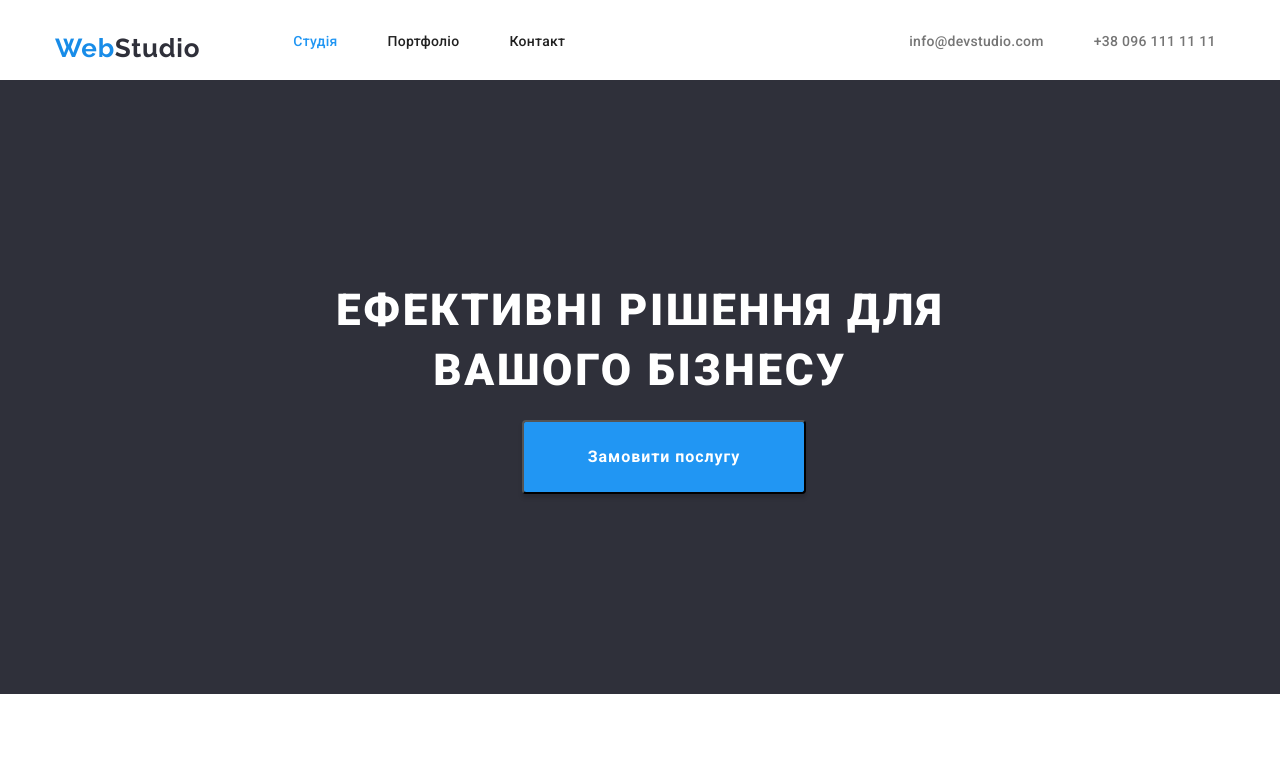
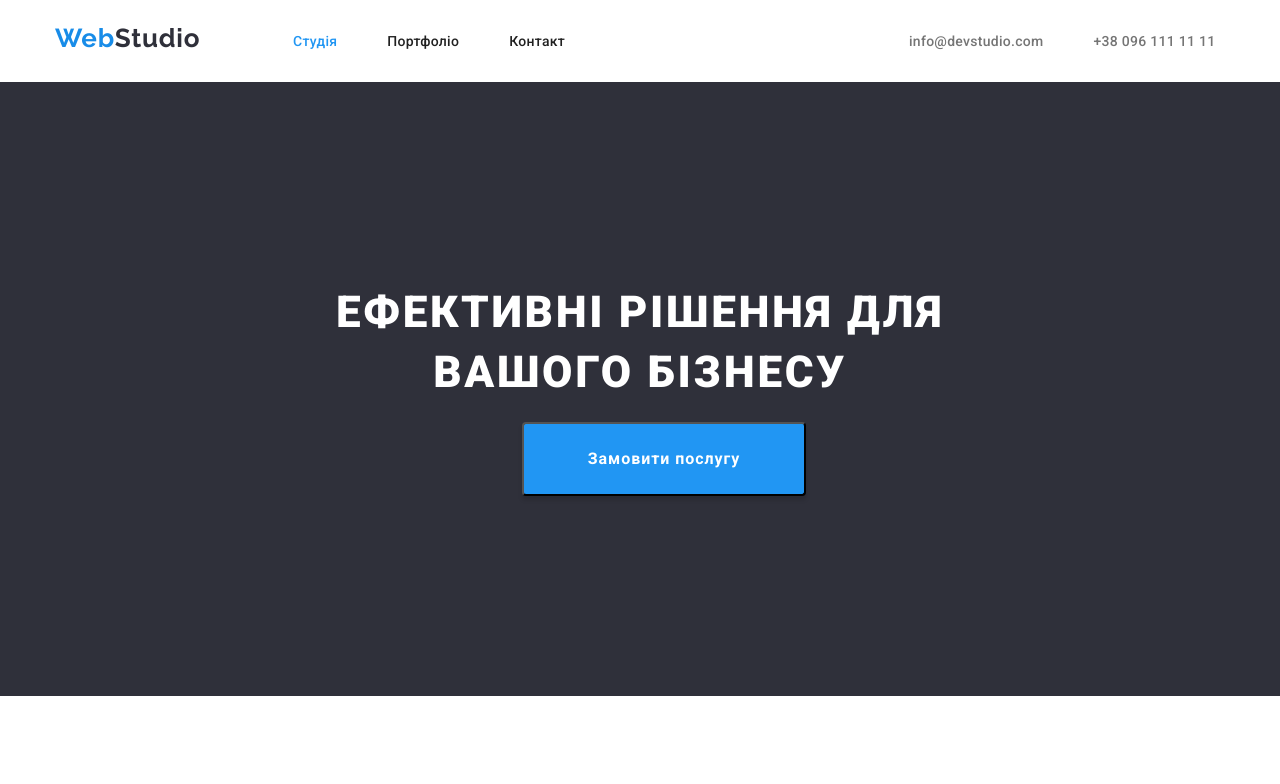
Before and after one commit to oleksandr185/goit-markup-hw-03, a plain HTML site: page index.html in a window 1280 px wide. Shown: the top 784 px of the page. Drawn offline with nearby package versions, Linux system fonts and the light colour scheme.

Commit message:
adjust logo

```diff
--- a/css/styles.css
+++ b/css/styles.css
@@ -48,14 +48,15 @@ a {
 }
 /* logo */
 .container-header {
-  margin: auto;
+  margin: 0 auto;
   width: 1200px;
-  height: 80px;
   display: flex;
 }
-.logo {
-  padding: 24px 0px 0px 15px;
-  margin-right: 93px;
+
+.logo {display: block;
+  width: 145px;
+  height: 31px;
+  margin: 14px 93px 25px 15px;
 
   font-family: "Raleway", sans-serif;
   font-style: normal;
@@ -96,8 +97,6 @@ a {
 }
 .nav-portfolio {
   padding-right: 50px;
-}
-.nav-contact {
 }
 .navigation {
   display: flex;
@@ -428,8 +427,9 @@ a {
 .address-box {
   padding: 0px 0px 60px 15px;
 }
-.logo-foter {
-  display: block;
+.logo-foter {display: block;
+  width: 145px;
+  height: 31px;
   padding: 60px 0px 0px 15px;
   margin-bottom: 20px;
   font-family: "Raleway", sans-serif;
@@ -633,7 +633,6 @@ a {
 }
 
 /* portfolio group */
-/* group */
 
 .portfolio-group-title {
   margin-top: 20px;
--- a/index.html
+++ b/index.html
@@ -19,8 +19,7 @@
     <!-- header -->
     <header class="header">
       <div class="container-header">
-        <a lang="en" href="" class="logo">Web<span class="studio-logo">Studio</span></a>
-
+        <a class="logo"lang="en" href="" >Web<span class="studio-logo">Studio</span></a>
         <ul>
         <nav class="navigation">
           <li>
```
